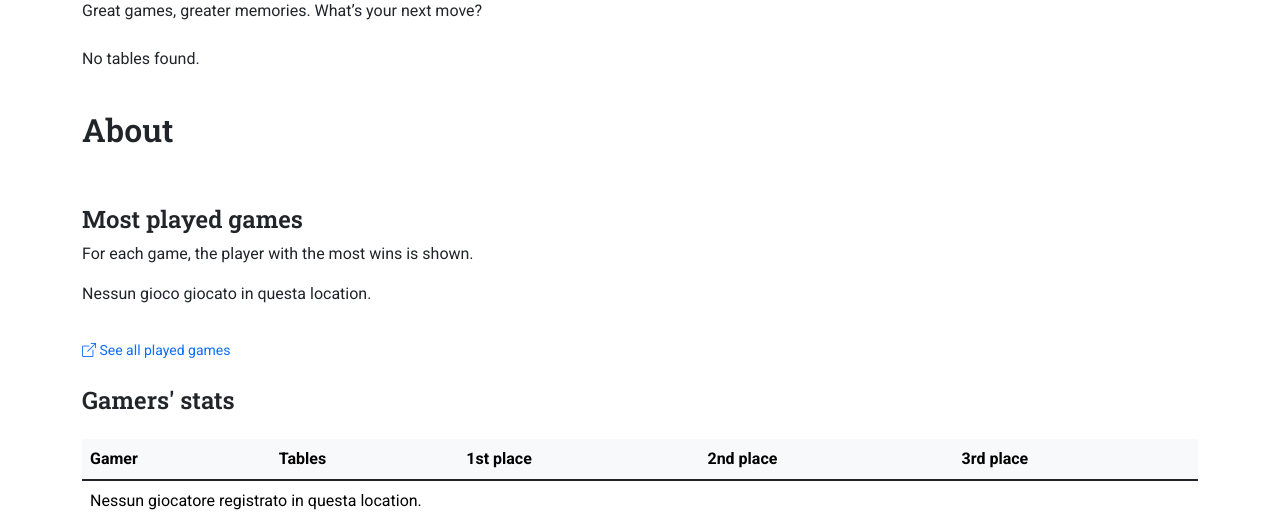
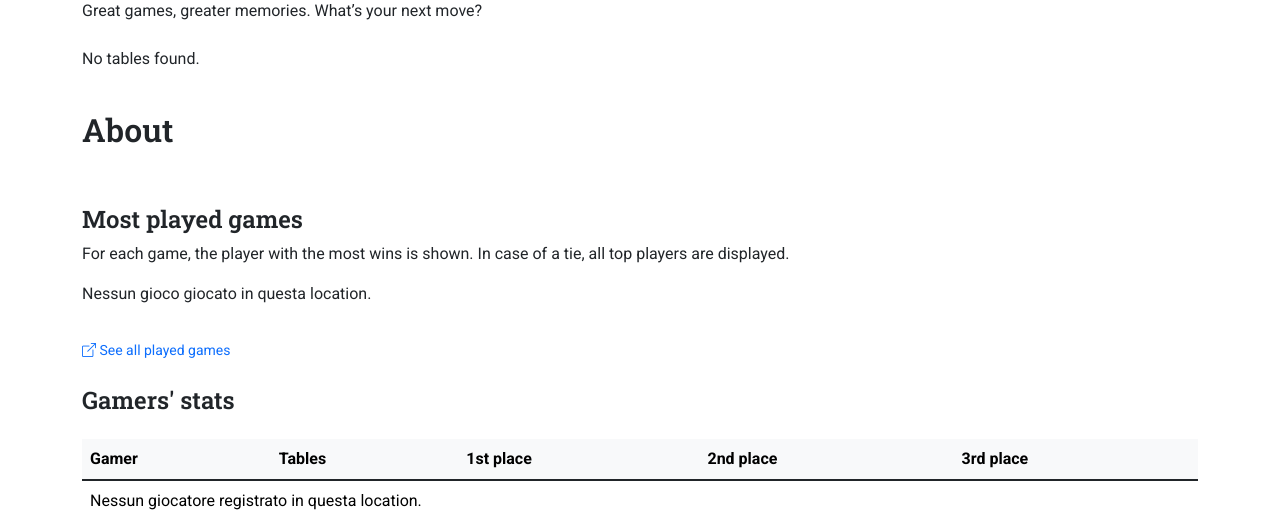
Before and after one commit to davideghz/boardgamers, a Django app: template webapp/templates/locations/location_detail.html in a window 1280 px wide. Shown: the part 608-1129 px from the top of the page. Run offline with Django 5.2, Linux system fonts and the light colour scheme; the template is opened without the code that fills it, so the values that code supplies are empty; some libraries are stand-ins or nearby versions.

Commit message:
fix: show all gamers in case of a tie

```diff
--- a/webapp/templates/locations/location_detail.html
+++ b/webapp/templates/locations/location_detail.html
@@ -141,7 +141,7 @@
   <div class="container mt-4 mb-5" id="stats">
     <div class="row">
       <h3 class="h4 mt-4">{% trans "Most played games" %}</h3>
-      <p>{% trans "For each game, the player with the most wins is shown." %}</p>
+      <p>{% trans "For each game, the player with the most wins is shown. In case of a tie, all top players are displayed." %}</p>
     </div>
     <div class="row">
       <div class="col-12 col-lg-10">
@@ -157,9 +157,10 @@
                   <small><i
                       class="bi bi-lightning-charge-fill"></i> {{ game.play_count|default:0 }} {% trans "tables" %}
                   </small>
-                  {% if game.top_winner %}
-                    <small class="ms-2"><i
-                        class="bi bi-trophy-fill"></i> {{ game.top_winner }}
+                  {% if game.top_winners %}
+                    <small class="ms-2">
+{#                      <i class="bi bi-trophy-fill"></i> {{ game.top_winner }}#}
+                      <i class="bi bi-trophy-fill"></i> {{ game.top_winners|join:", " }}
                     </small>
                   {% endif %}
                 </div>
```
Also changed, not shown: webapp/views/location_views.py (+47 -11 lines), webapp/locale/it/LC_MESSAGES/django.po, 1 other file.
